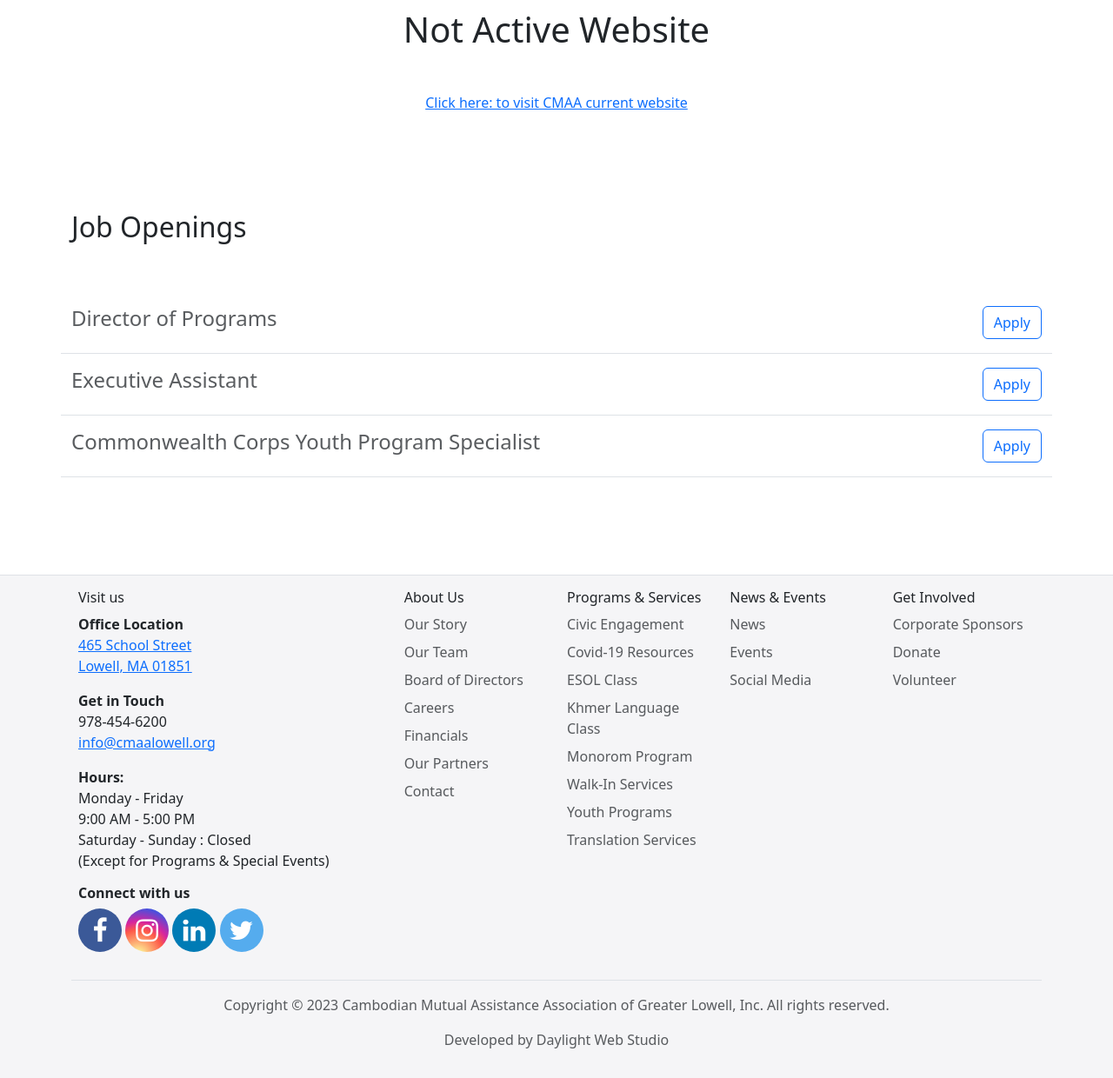
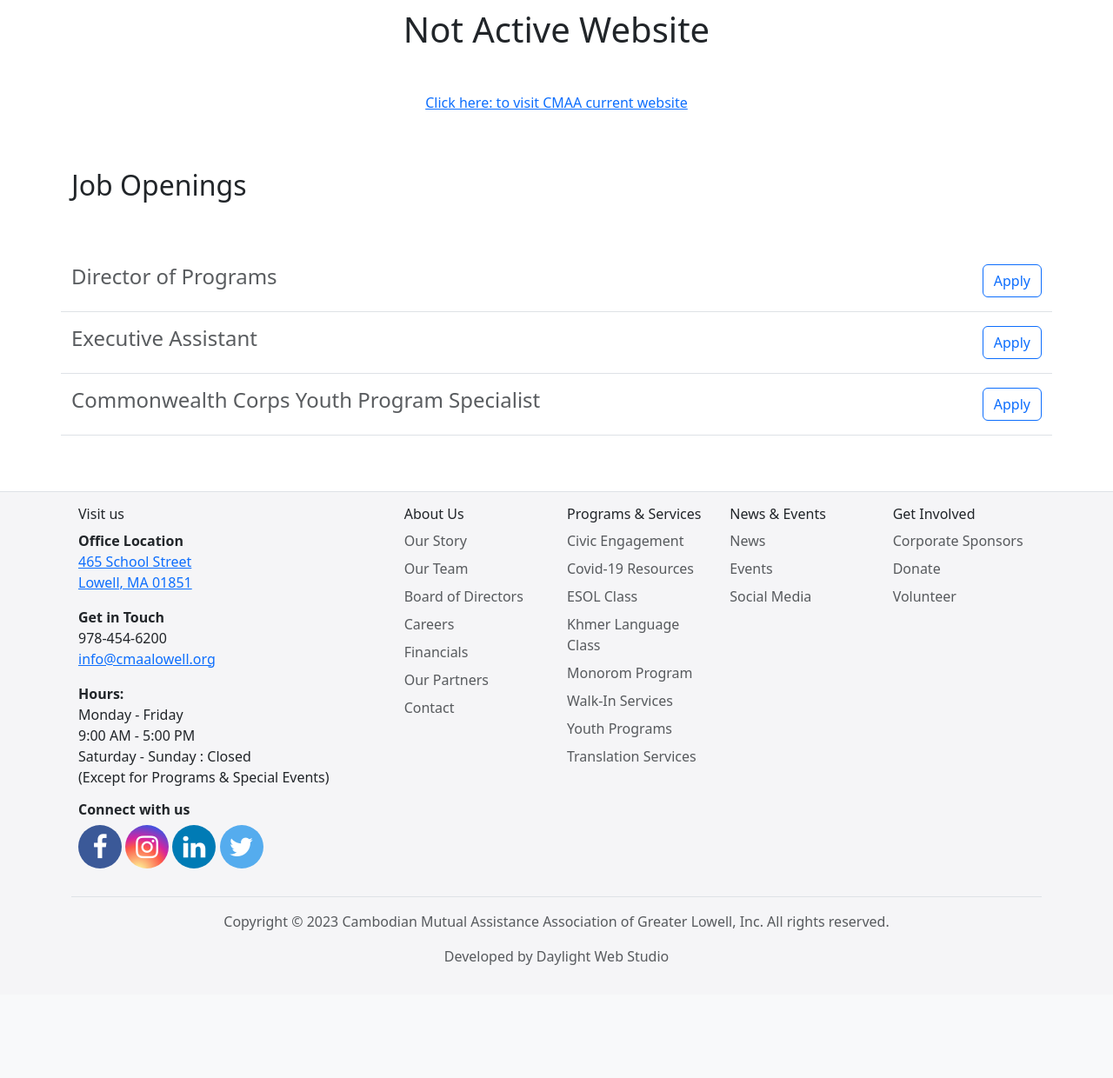
Before and after one commit to Livlau/cmaa-website, a Flask app: page /about/careers in a window 1280 px wide. Shown: the part 195-1435 px from the top of the page at 87% size. After the commit the page ends 1305 px from the top, so only its background shows below. Run offline with Flask 3, Linux system fonts and the light colour scheme.

Commit message:
Update py and my layout.html
py-5 to py-2 and my-3 to my-2

```diff
--- a/templates/layout.html
+++ b/templates/layout.html
@@ -24,7 +24,7 @@
     </div>
 
 <!--     <div class="container pb-5"> -->
-      <main class="py-5 my-3">
+      <main class="py-2 my-2">
 
           {% block main %}{% endblock %}
       </main>
```
